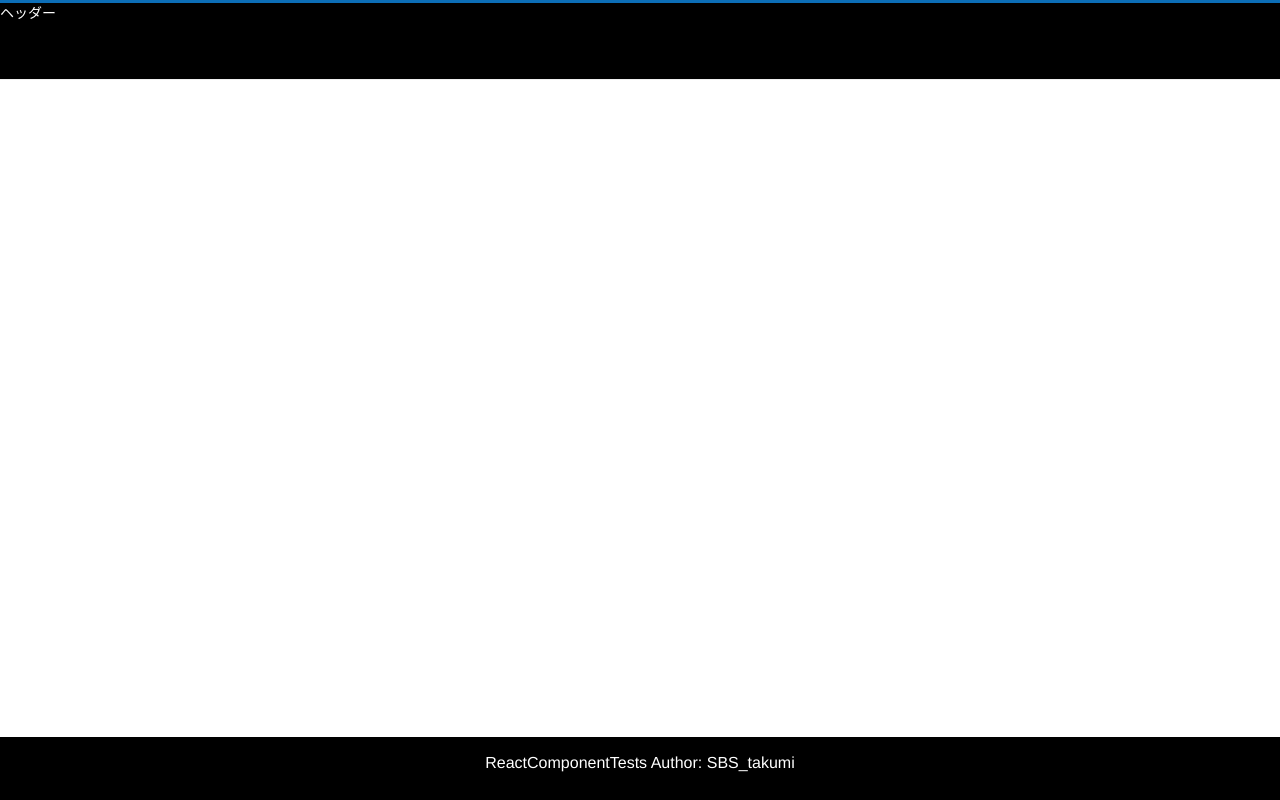
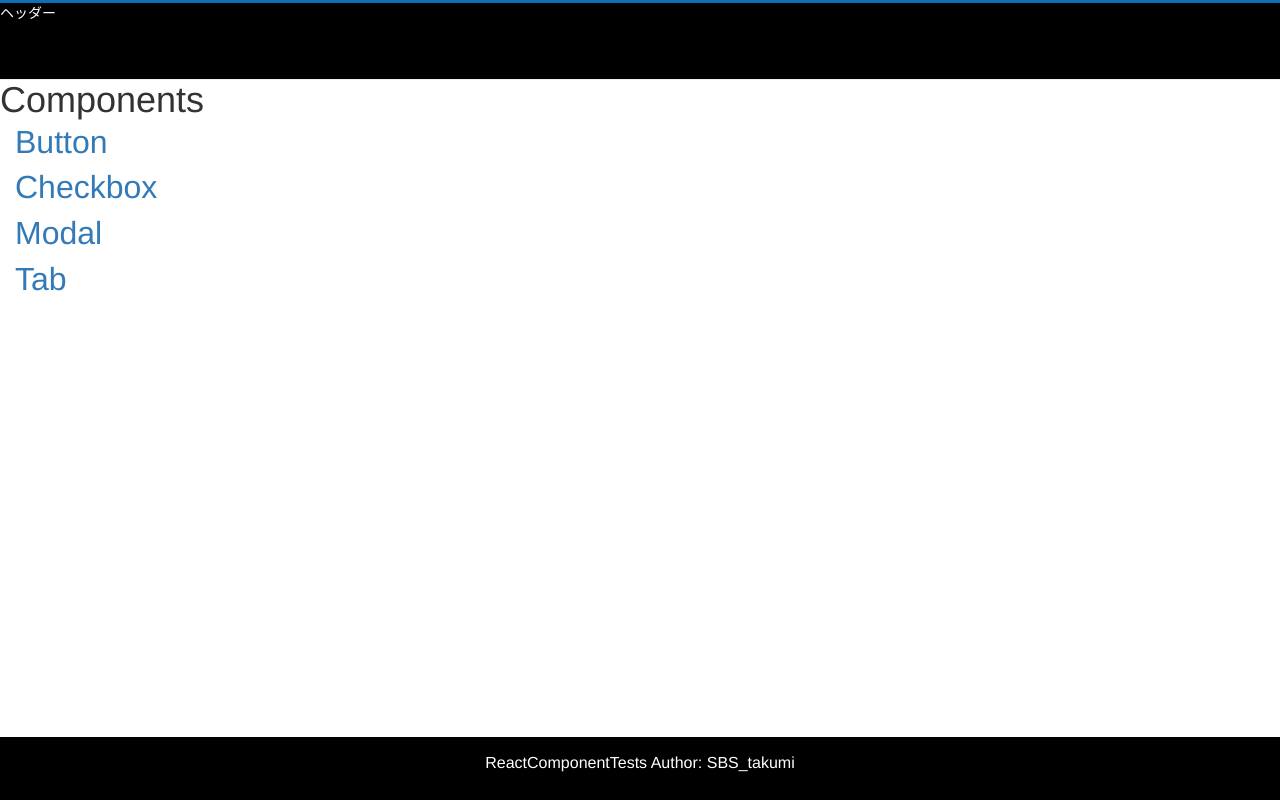
Before and after one commit to IamSBStakumi/ReactComponentTests, a Next.js app: page / in a window 1280 px wide. Built offline with nearby package versions, Linux system fonts and the light colour scheme.

Commit message:
ホームから各ページへ飛べるようにした

```diff
--- a/src/app/page.tsx
+++ b/src/app/page.tsx
@@ -1,7 +1,24 @@
+"use client";
+
+import Link from "next/link";
+import styled from "styled-components";
+
+const LinkText = styled(Link)`
+  font-size: 32px;
+  padding-left: 1.5rem;
+  display: block;
+`;
+
 export default function Home() {
   return (
     <main>
-      <div></div>
+      <div>
+        <h1>Components</h1>
+        <LinkText href="/buttons">Button</LinkText>
+        <LinkText href="/checkbox">Checkbox</LinkText>
+        <LinkText href="/modal">Modal</LinkText>
+        <LinkText href="/tab">Tab</LinkText>
+      </div>
     </main>
   );
 }
```
